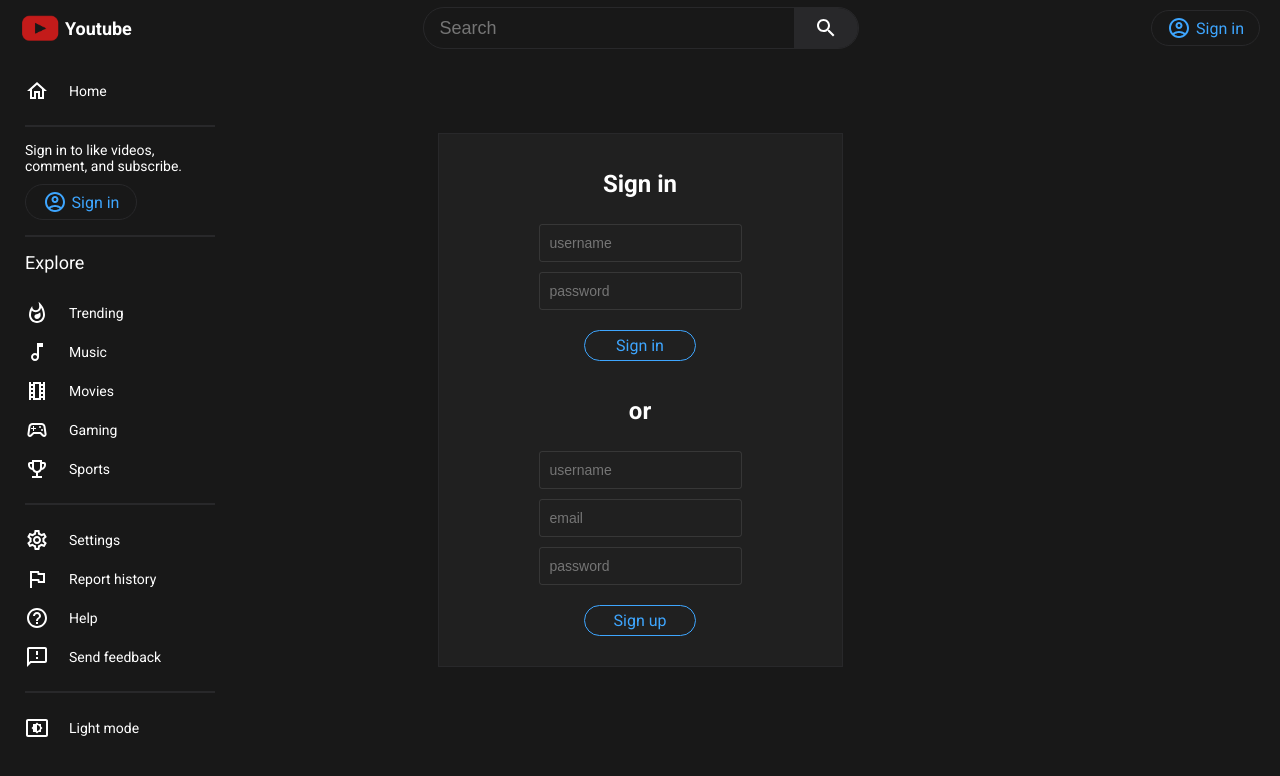
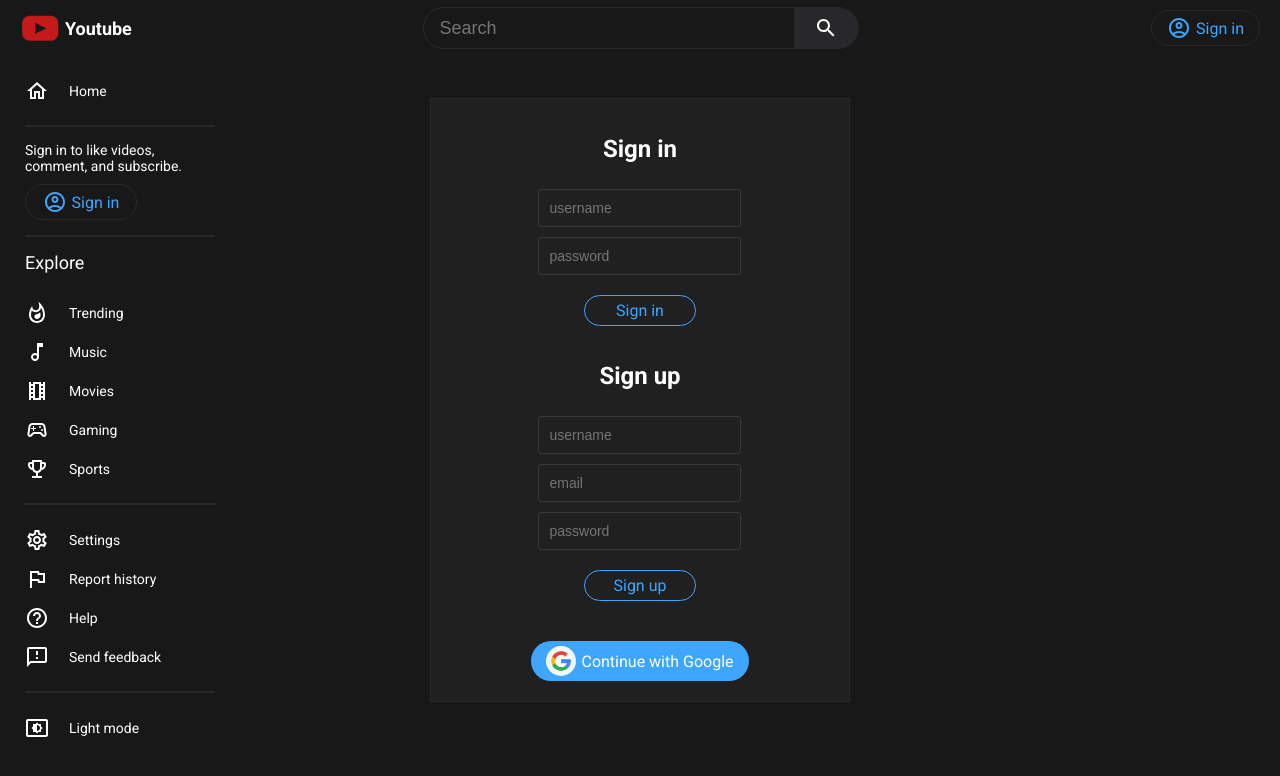
Before and after one commit to Halnik111/youtube_clone, a React (Create React App) app: page /signIn in a window 1280 px wide. Shown: the top 776 px of the page. Built offline with nearby package versions, Linux system fonts and the light colour scheme.

Commit message:
Google Auth.

```diff
--- a/package.json
+++ b/package.json
@@ -12,6 +12,7 @@
     "@testing-library/react": "^13.4.0",
     "@testing-library/user-event": "^13.5.0",
     "axios": "^1.2.2",
+    "firebase": "^9.16.0",
     "react": "^18.2.0",
     "react-dom": "^18.2.0",
     "react-redux": "^8.0.5",
--- a/src/components/Card.js
+++ b/src/components/Card.js
@@ -60,7 +60,7 @@
     const fetchChannel = async () => {
         return await fetch(`http://localhost:8080/users/find/${video.userId}`)
             .then(res => res.json())
-            .then(data => setChannel(data));
+            .then(data => setChannel(data))
     }
     return (
             <Container>
--- a/src/components/Menu.js
+++ b/src/components/Menu.js
@@ -61,7 +61,7 @@
 const Login = styled.div`
 
 `;
-const Button = styled.a`
+const Button = styled.div`
   display: flex;
   align-items: center;
   justify-content: center;
--- a/src/components/Navbar/Navbar.js
+++ b/src/components/Navbar/Navbar.js
@@ -103,7 +103,7 @@
   border-radius: 0 20px 20px 0;
 `;
 
-const Button = styled.a`
+const Button = styled.div`
   display: flex;
   align-items: center;
   justify-content: center;
@@ -152,10 +152,10 @@
                     </AccountWrapper>
                     :
                     <Link to={"signIn"} style={{textDecoration: "none"}}>
-                    <Button>
-                        <AccountCircleOutlinedIcon/>
-                        Sign in
-                    </Button>
+                        <Button>
+                            <AccountCircleOutlinedIcon/>
+                            Sign in
+                        </Button>
                     </Link>
                 }
             </Wrapper>
--- /dev/null
+++ b/src/firebase.js
@@ -0,0 +1,25 @@
+// Import the functions you need from the SDKs you need
+import { initializeApp } from "firebase/app";
+import { getAnalytics } from "firebase/analytics";
+import { getAuth, GoogleAuthProvider } from "firebase/auth";
+// TODO: Add SDKs for Firebase products that you want to use
+// https://firebase.google.com/docs/web/setup#available-libraries
+
+// Your web app's Firebase configuration
+// For Firebase JS SDK v7.20.0 and later, measurementId is optional
+const firebaseConfig = {
+    apiKey: "AIzaSyDGkw9Yv6_5cX7btdcPRocFM_XXKZb04nY",
+    authDomain: "halnik-yt.firebaseapp.com",
+    projectId: "halnik-yt",
+    storageBucket: "halnik-yt.appspot.com",
+    messagingSenderId: "691228652260",
+    appId: "1:691228652260:web:d219d76a17dd9d8a9b72f1",
+    measurementId: "G-FFKWN2TYG3"
+};
+
+// Initialize Firebase
+const app = initializeApp(firebaseConfig);
+export const auth = getAuth();
+export const provider = new GoogleAuthProvider();
+
+export default app;
--- a/src/pages/SignIn.js
+++ b/src/pages/SignIn.js
@@ -5,6 +5,9 @@
 import {useDispatch} from "react-redux";
 import {loginFail, loginStart, loginSuccess} from "../redux/userSlice";
 import {useNavigate} from "react-router-dom";
+import {auth, provider} from "../firebase";
+import { signInWithPopup } from "firebase/auth";
+import GoogleLogo from "../img/Google.png";
 
 const Container = styled.div`
   background-color: ${({theme}) => theme.bg};
@@ -61,6 +64,25 @@
   cursor: pointer;
 `;
 
+const Google = styled.a`
+  display: flex;
+    background-color: #3ea6ff;
+  padding: 5px 15px;
+  border-radius: 20px;
+  align-items: center;
+  gap: 5px;
+  cursor: pointer;
+  margin-top: 20px;
+`;
+
+const Image = styled.img`
+  width: 20px;
+  height: 20px;
+  border-radius: 50%;
+  background-color: aliceblue;
+  padding: 5px;
+`;
+
 const SignIn = ({darkMode, setDarkMode}) => {
     const [name, setName] = useState("");
     const [email, setEmail] = useState("");
@@ -82,6 +104,23 @@
 
     }
 
+    const signInWithGoogle = async () => {
+        dispatch(loginStart());
+
+        await signInWithPopup(auth, provider)
+            .then((result) => {
+                return axios.post("/auth/google", {
+                    name: result.user.displayName,
+                    email: result.user.email,
+                    image: result.user.photoURL,
+                })
+            })
+            .then((response) => dispatch(loginSuccess(response.data)))
+            .catch(() => {
+                dispatch(loginFail());
+            });
+    }
+
 
     return (
         <Container>
@@ -92,11 +131,15 @@
                     <Input placeholder={"username"} onChange={e => setName(e.target.value)}/>
                     <Input type={"password"} placeholder={"password"} onChange={e => setPassword(e.target.value)}/>
                     <Button onClick={login}>Sign in</Button>
-                    <Title>or</Title>
+                    <Title>Sign up</Title>
                     <Input placeholder={"username"} onChange={e => setName(e.target.value)}/>
                     <Input placeholder={"email"} onChange={e => setEmail(e.target.value)}/>
                     <Input type={"password"} placeholder={"password"} onChange={e => setPassword(e.target.value)}/>
                     <Button onClick={register}>Sign up</Button>
+                    <Google onClick={signInWithGoogle}>
+                        <Image src={GoogleLogo}/>
+                        Continue with Google
+                    </Google>
                 </SignInForm>
             </ContentWrapper>
         </Container>
```
Also changed, not shown: src/img/Google.png (added), 1 other file (tests, documents, lock files or other folders).
